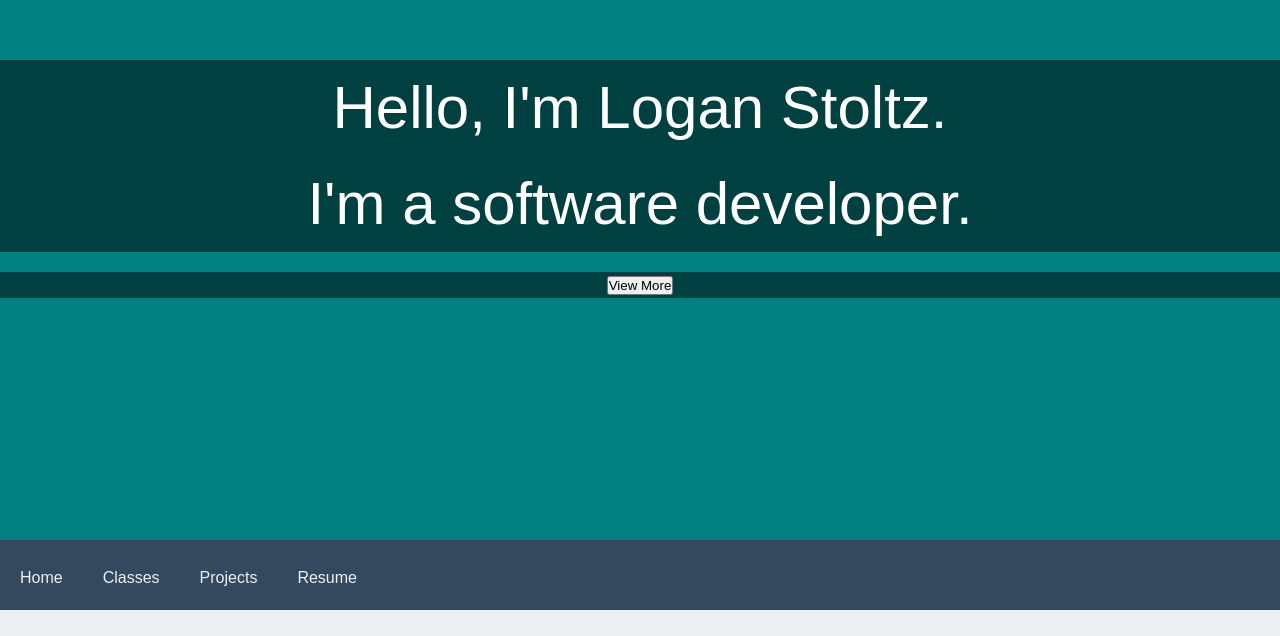
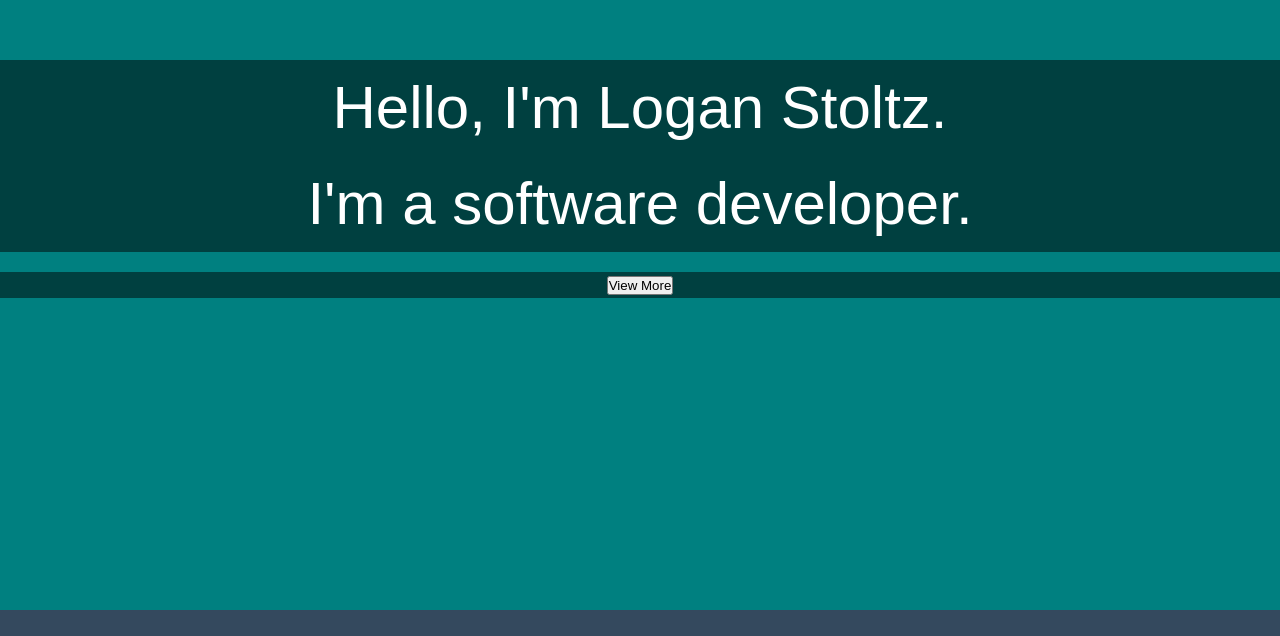
Before and after one commit to LoganStoltz/My-Portfolio, a React (Vite) app in the folder vite-project/: page / in a window 1280 px wide. Shown: the part 260-896 px from the top of the page. Built offline with nearby package versions, Linux system fonts and the light colour scheme.

Commit message:
sticky header working

```diff
--- a/vite-project/src/App.jsx
+++ b/vite-project/src/App.jsx
@@ -36,8 +36,8 @@ function App() {
     return (
         <div className="App">
             <Home />
+            <Header />
             <main>
-                <Header />
                 <Classes />
                 {/*<Projects />
                 <Resume /> WORK HERE*/}
--- a/vite-project/src/styles/Header.css
+++ b/vite-project/src/styles/Header.css
@@ -2,11 +2,12 @@
 
 header {
     position: sticky;
+    top: 0;
     width: 100%;
     background-color: var(--header-bg-color);
     color: var(--header-text-color);
     height: var(--header-height);
-    margin-top: calc(-1 *var(--header-height));
+    z-index: 999;
 }
 
 /* Navigation styles */
@@ -16,6 +17,7 @@ header {
     display: flex;
     align-items: center;
     justify-content: left;
+    position: sticky;
 }
 
 .navlinks a {
```
